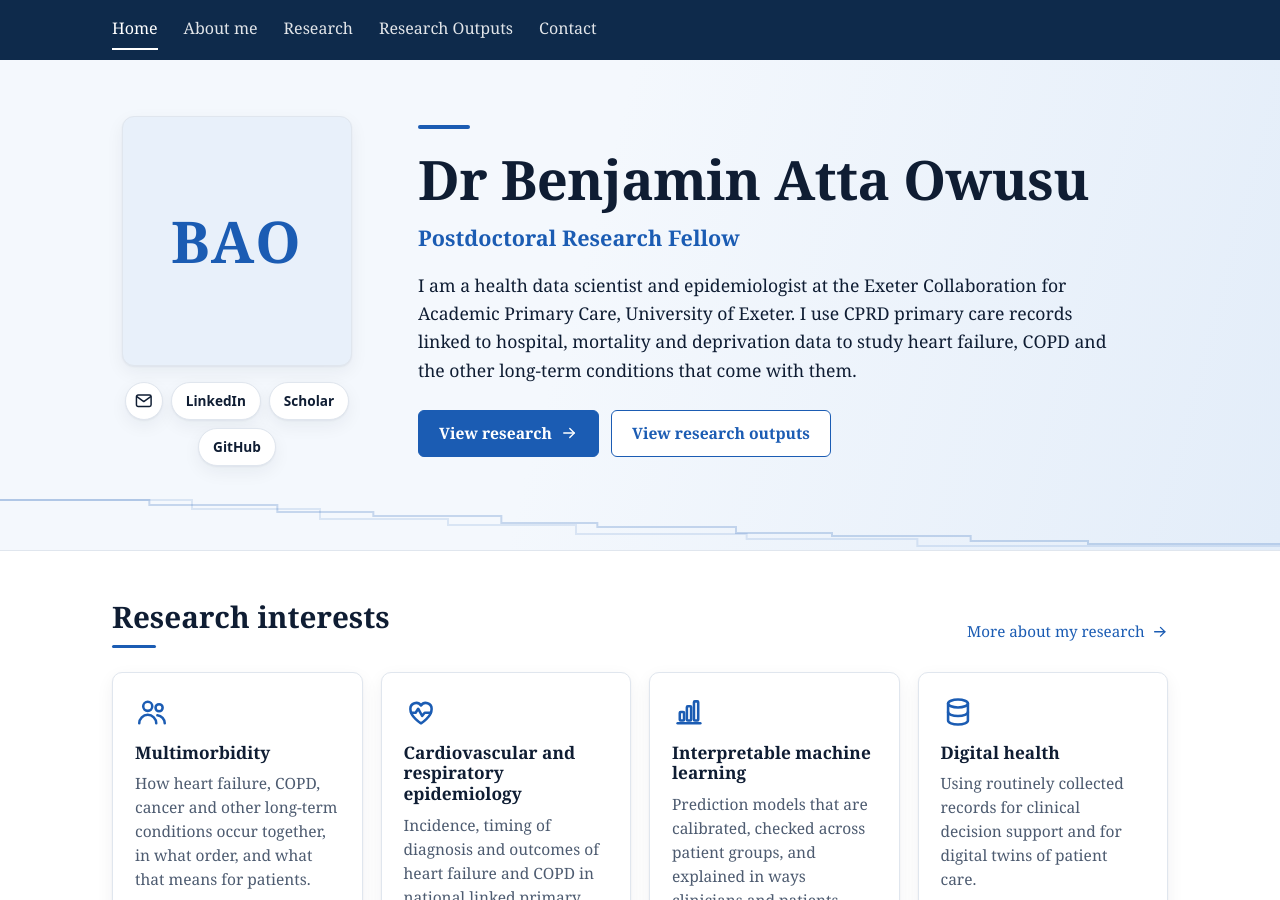
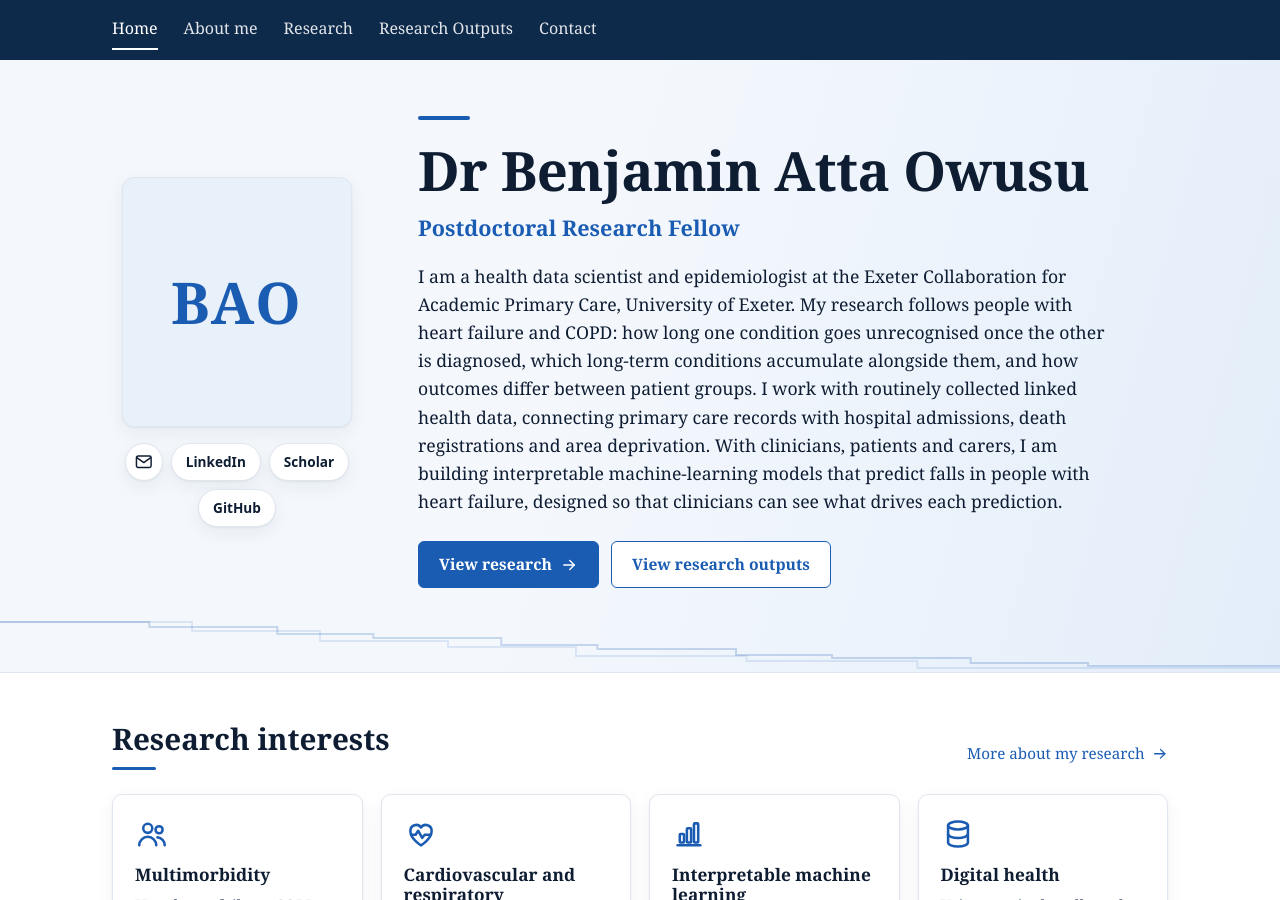
Before and after one commit to benteeta/website, a Jekyll site: the page built from index.md, in a window 1280 px wide and 900 px high. Built offline with Jekyll 4.4.1, drawn with Linux system fonts in a browser that asks for light colours.

Commit message:
Update index.md

```diff
--- a/index.md
+++ b/index.md
@@ -1,7 +1,7 @@
 ---
 layout: home
 title: "Benjamin Atta Owusu"
-description: "Health data scientist and epidemiologist at the University of Exeter, working on heart failure, multimorbidity and linked routine health records."
+description: "Health data scientist and epidemiologist at the University of Exeter, studying heart failure, COPD and multimorbidity in routinely collected linked health records."
 ---
 
-I am a health data scientist and epidemiologist at the Exeter Collaboration for Academic Primary Care, University of Exeter. I use CPRD primary care records linked to hospital, mortality and deprivation data to study heart failure, COPD and the other long-term conditions that come with them.
+I am a health data scientist and epidemiologist at the Exeter Collaboration for Academic Primary Care, University of Exeter. My research follows people with heart failure and COPD: how long one condition goes unrecognised once the other is diagnosed, which long-term conditions accumulate alongside them, and how outcomes differ between patient groups. I work with routinely collected linked health data, connecting primary care records with hospital admissions, death registrations and area deprivation. With clinicians, patients and carers, I am building interpretable machine-learning models that predict falls in people with heart failure, designed so that clinicians can see what drives each prediction.
```
